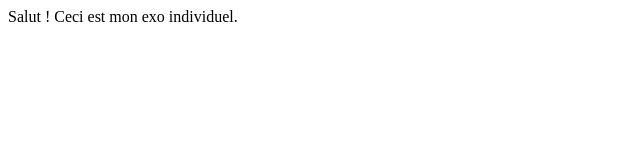
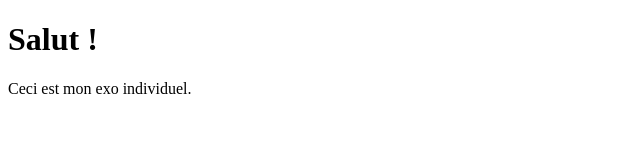
Before and after one commit to EmilieVS/GitExo, a plain HTML site: page Index.html in a window 1280 px wide. Shown: the whole page, without its empty margins (0-640 px from the left). Drawn offline with Linux system fonts and the light colour scheme.

Commit message:
h1 changed

```diff
--- a/Index.html
+++ b/Index.html
@@ -6,7 +6,7 @@
     <title>Document</title>
 </head>
 <body>
-    Salut !
+  <h1>Salut !</h1>
     Ceci est mon exo individuel.
 </body>
 </html>
```
